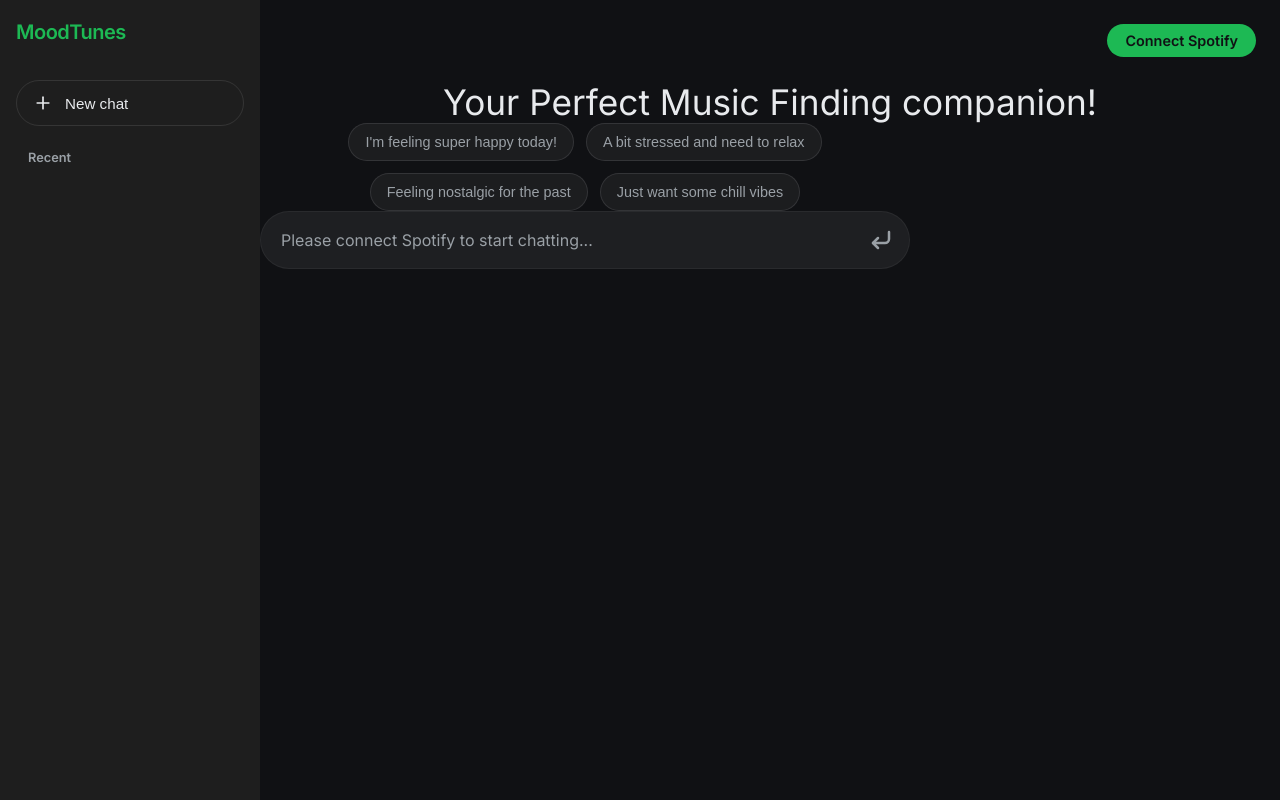
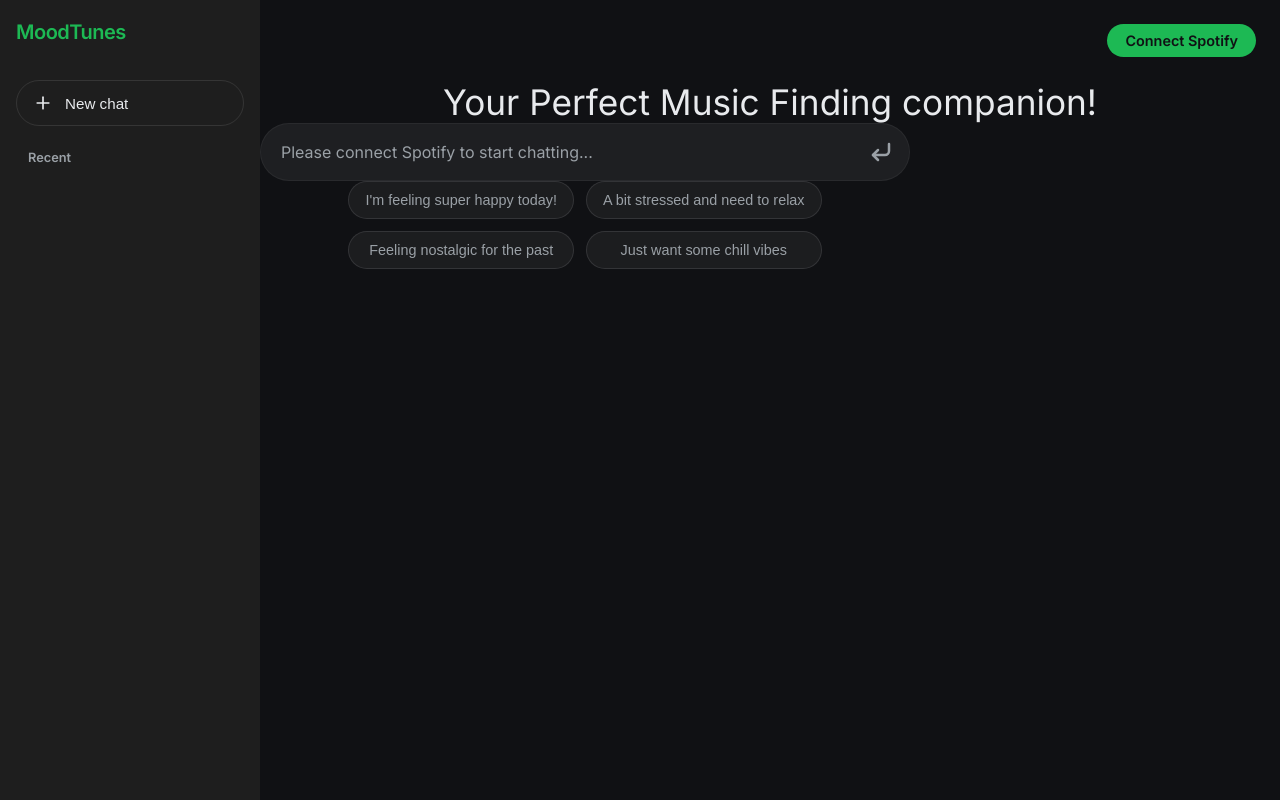
Before and after one commit to imtiaz571/moodtune, a Flask app: page / in a window 1280 px wide. Run offline with Flask 3, Linux system fonts and the light colour scheme.

Commit message:
Move preset mood chips below input bar in 2x2 grid layout

```diff
--- a/static/css/style.css
+++ b/static/css/style.css
@@ -238,6 +238,7 @@ body.landing-mode .preset-chips-container {
     justify-content: center;
     width: 100%;
     padding-bottom: 10px;
+    order: 2;
 }
 
 body.landing-mode .input-wrapper {
@@ -249,6 +250,7 @@ body.landing-mode .input-wrapper {
     position: sticky;
     bottom: 0;
     padding-bottom: 10px; /* Optional spacing */
+    order: 1;
 }
 
 /* ─── Chat Mode Styles ─── */
@@ -292,9 +294,9 @@ body.chat-mode .input-wrapper {
 }
 
 .preset-chips {
-    display: flex;
+    display: grid;
+    grid-template-columns: auto auto;
     gap: 12px;
-    flex-wrap: wrap;
     justify-content: center;
     max-width: 650px;
 }
--- a/templates/index.html
+++ b/templates/index.html
@@ -66,15 +66,6 @@
                 </div>
             </div>
 
-            <div class="preset-chips-container" id="preset-chips-container">
-                <div class="preset-chips">
-                    <button class="preset-chip">I'm feeling super happy today!</button>
-                    <button class="preset-chip">A bit stressed and need to relax</button>
-                    <button class="preset-chip">Feeling nostalgic for the past</button>
-                    <button class="preset-chip">Just want some chill vibes</button>
-                </div>
-            </div>
-
             <div class="input-wrapper" id="input-wrapper">
                 <form id="chat-form">
                     <input type="text" id="user-input" placeholder="" autocomplete="off" required />
@@ -85,6 +76,15 @@
                         </svg>
                     </button>
                 </form>
+            </div>
+
+            <div class="preset-chips-container" id="preset-chips-container">
+                <div class="preset-chips">
+                    <button class="preset-chip">I'm feeling super happy today!</button>
+                    <button class="preset-chip">A bit stressed and need to relax</button>
+                    <button class="preset-chip">Feeling nostalgic for the past</button>
+                    <button class="preset-chip">Just want some chill vibes</button>
+                </div>
             </div>
         </main>
         </div>
```
